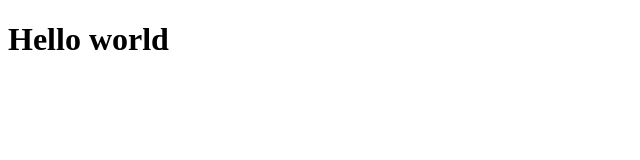
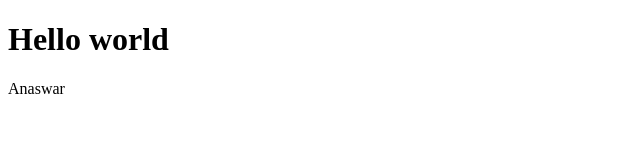
Before and after one commit to Anaswar96/test, a plain HTML site: page index.html in a window 1280 px wide. Shown: the full height of the page, 0-640 px from the left. Drawn offline with Linux system fonts and the light colour scheme.

Commit message:
span add

```diff
--- a/index.html
+++ b/index.html
@@ -7,5 +7,6 @@
 </head>
 <body>
     <h1>Hello world</h1>
+    <span>Anaswar</span>
 </body>
 </html>
```
